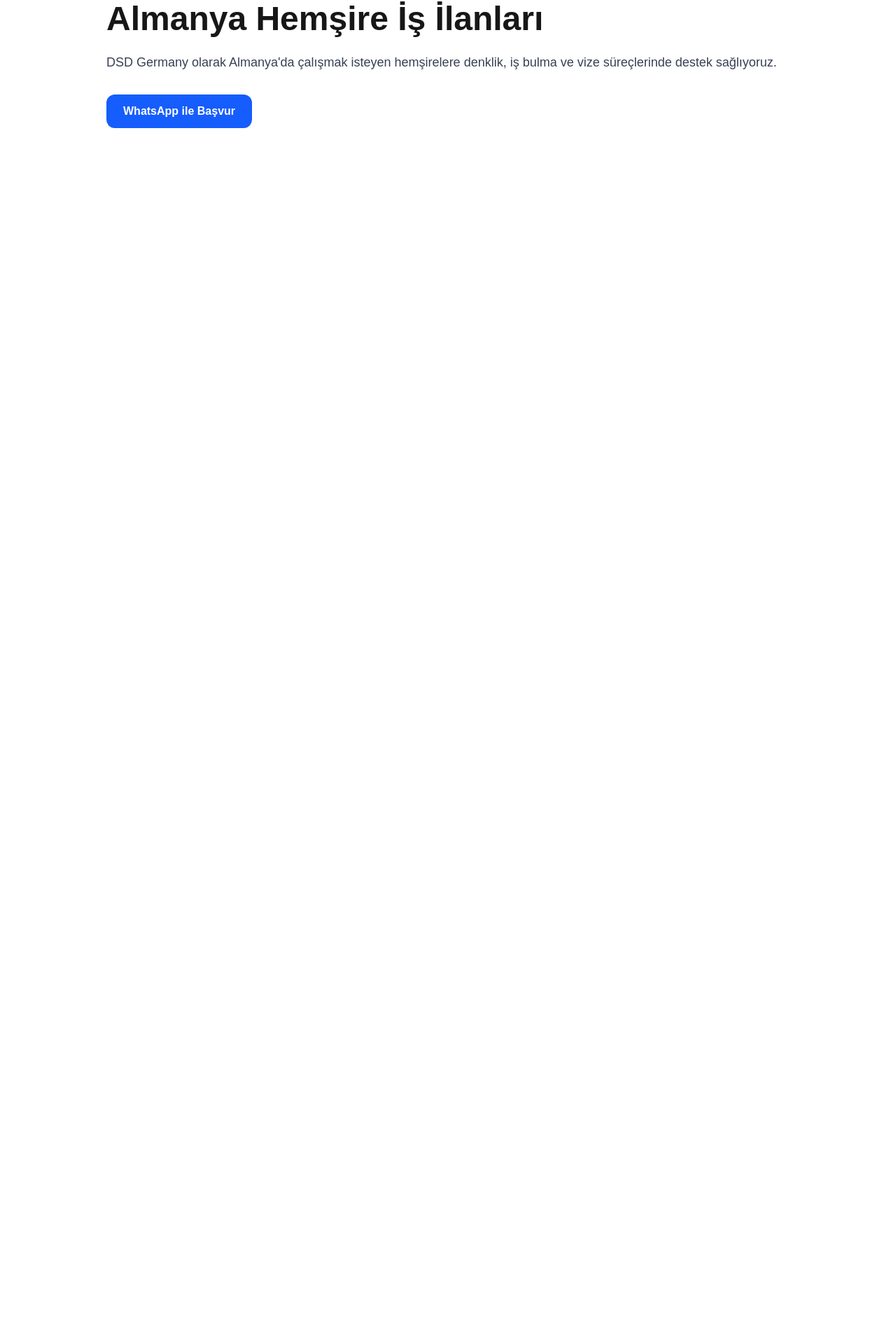
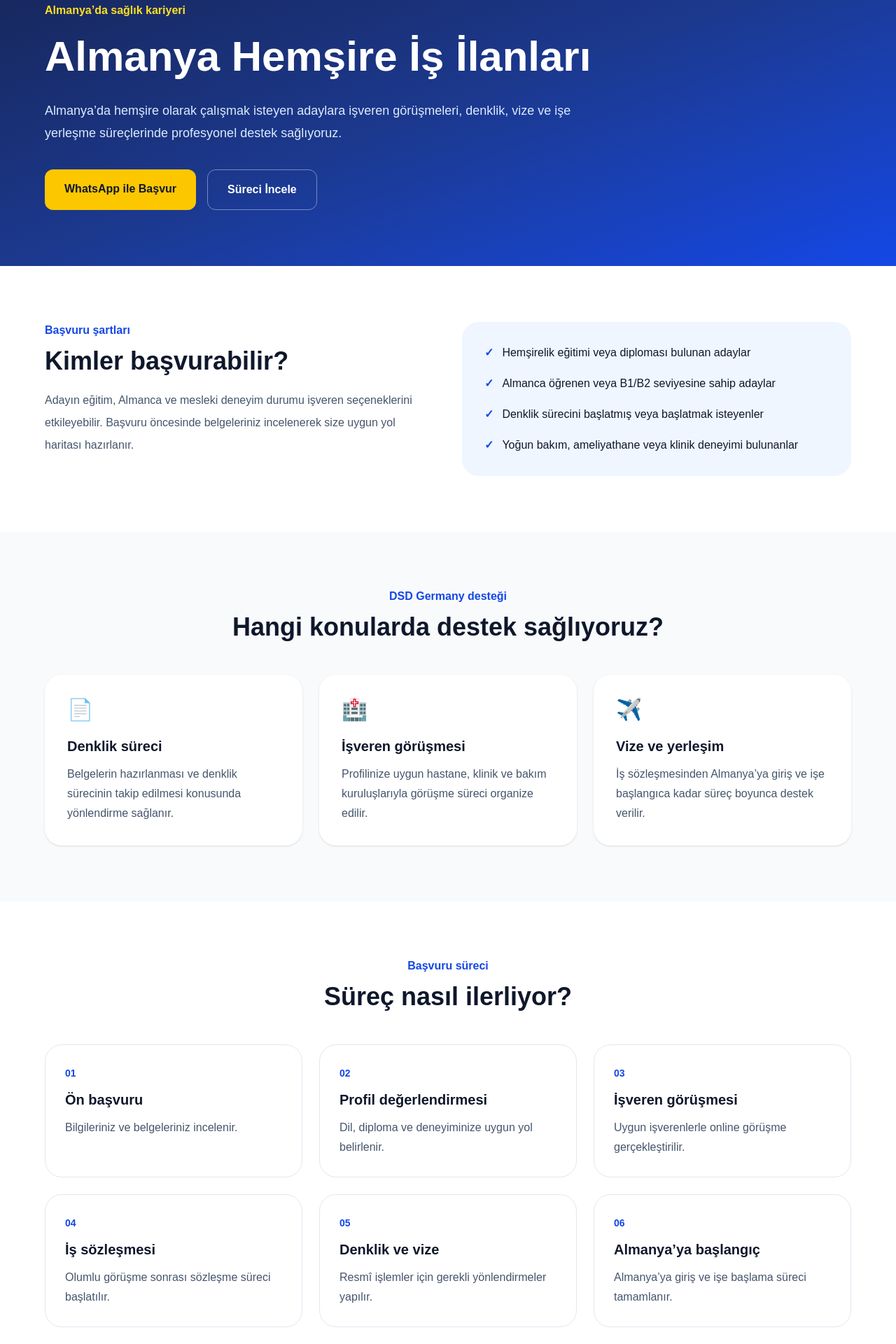
Before and after one commit to ddsdgermany/dsdgermany-website, a Next.js app: page /almanya-hemsire-is-ilanlari in a window 1280 px wide. Shown: the part 77-1997 px from the top of the page at 70% size. Before the commit the page ends 800 px from the top, so only its background shows below. Built offline with nearby package versions, Linux system fonts and the light colour scheme.

Commit message:
Hemşire sayfası tasarımı geliştirildi

```diff
--- a/app/almanya-hemsire-is-ilanlari/page.tsx
+++ b/app/almanya-hemsire-is-ilanlari/page.tsx
@@ -3,27 +3,270 @@ import type { Metadata } from "next";
 export const metadata: Metadata = {
   title: "Almanya Hemşire İş İlanları | DSD Germany",
   description:
-    "Almanya'da hemşire olarak çalışmak isteyenler için iş fırsatları, denklik ve vize desteği.",
+    "Almanya'da hemşire olarak çalışmak isteyen adaylar için iş fırsatları, denklik, Almanca, vize ve işe yerleştirme süreçleri hakkında bilgi alın.",
 };
+
+const whatsappUrl =
+  "https://wa.me/905550341617?text=Merhaba%2C%20Almanya%20hem%C5%9Fire%20i%C5%9F%20ilanlar%C4%B1%20hakk%C4%B1nda%20bilgi%20almak%20istiyorum.";
 
 export default function Page() {
   return (
-    <main className="mx-auto max-w-5xl px-6 py-20">
-      <h1 className="text-5xl font-bold mb-6">
+    <main className="bg-white text-slate-900">
+      {/* Giriş bölümü */}
+      <section className="bg-gradient-to-br from-blue-950 via-blue-900 to-blue-700 px-6 py-20 text-white">
+        <div className="mx-auto max-w-6xl">
+          <p className="mb-4 font-semibold text-yellow-300">
+            Almanya’da sağlık kariyeri
+          </p>
+
+          <h1 className="max-w-4xl text-4xl font-bold leading-tight md:text-6xl">
             Almanya Hemşire İş İlanları
           </h1>
 
-      <p className="text-lg text-gray-700 mb-8">
-        DSD Germany olarak Almanya'da çalışmak isteyen hemşirelere
-        denklik, iş bulma ve vize süreçlerinde destek sağlıyoruz.
+          <p className="mt-6 max-w-3xl text-lg leading-8 text-blue-100">
+            Almanya’da hemşire olarak çalışmak isteyen adaylara işveren
+            görüşmeleri, denklik, vize ve işe yerleşme süreçlerinde
+            profesyonel destek sağlıyoruz.
+          </p>
+
+          <div className="mt-9 flex flex-wrap gap-4">
+            <a
+              href={whatsappUrl}
+              target="_blank"
+              rel="noopener noreferrer"
+              className="rounded-xl bg-yellow-400 px-7 py-4 font-bold text-slate-900 transition hover:bg-yellow-300"
+            >
+              WhatsApp ile Başvur
+            </a>
+
+            <a
+              href="#surec"
+              className="rounded-xl border border-white/40 px-7 py-4 font-semibold text-white transition hover:bg-white/10"
+            >
+              Süreci İncele
+            </a>
+          </div>
+        </div>
+      </section>
+
+      {/* Kimler başvurabilir */}
+      <section className="px-6 py-20">
+        <div className="mx-auto max-w-6xl">
+          <div className="grid gap-10 md:grid-cols-2">
+            <div>
+              <p className="font-semibold text-blue-700">Başvuru şartları</p>
+
+              <h2 className="mt-3 text-3xl font-bold md:text-4xl">
+                Kimler başvurabilir?
+              </h2>
+
+              <p className="mt-5 leading-8 text-slate-600">
+                Adayın eğitim, Almanca ve mesleki deneyim durumu işveren
+                seçeneklerini etkileyebilir. Başvuru öncesinde belgeleriniz
+                incelenerek size uygun yol haritası hazırlanır.
+              </p>
+            </div>
+
+            <div className="rounded-3xl bg-blue-50 p-8">
+              <ul className="space-y-5">
+                <li className="flex gap-3">
+                  <span className="font-bold text-blue-700">✓</span>
+                  Hemşirelik eğitimi veya diploması bulunan adaylar
+                </li>
+
+                <li className="flex gap-3">
+                  <span className="font-bold text-blue-700">✓</span>
+                  Almanca öğrenen veya B1/B2 seviyesine sahip adaylar
+                </li>
+
+                <li className="flex gap-3">
+                  <span className="font-bold text-blue-700">✓</span>
+                  Denklik sürecini başlatmış veya başlatmak isteyenler
+                </li>
+
+                <li className="flex gap-3">
+                  <span className="font-bold text-blue-700">✓</span>
+                  Yoğun bakım, ameliyathane veya klinik deneyimi bulunanlar
+                </li>
+              </ul>
+            </div>
+          </div>
+        </div>
+      </section>
+
+      {/* Hizmetler */}
+      <section className="bg-slate-50 px-6 py-20">
+        <div className="mx-auto max-w-6xl">
+          <div className="text-center">
+            <p className="font-semibold text-blue-700">
+              DSD Germany desteği
+            </p>
+
+            <h2 className="mt-3 text-3xl font-bold md:text-4xl">
+              Hangi konularda destek sağlıyoruz?
+            </h2>
+          </div>
+
+          <div className="mt-12 grid gap-6 md:grid-cols-3">
+            <article className="rounded-3xl bg-white p-8 shadow-sm">
+              <div className="text-3xl">📄</div>
+              <h3 className="mt-5 text-xl font-bold">Denklik süreci</h3>
+              <p className="mt-3 leading-7 text-slate-600">
+                Belgelerin hazırlanması ve denklik sürecinin takip edilmesi
+                konusunda yönlendirme sağlanır.
+              </p>
+            </article>
+
+            <article className="rounded-3xl bg-white p-8 shadow-sm">
+              <div className="text-3xl">🏥</div>
+              <h3 className="mt-5 text-xl font-bold">İşveren görüşmesi</h3>
+              <p className="mt-3 leading-7 text-slate-600">
+                Profilinize uygun hastane, klinik ve bakım kuruluşlarıyla
+                görüşme süreci organize edilir.
+              </p>
+            </article>
+
+            <article className="rounded-3xl bg-white p-8 shadow-sm">
+              <div className="text-3xl">✈️</div>
+              <h3 className="mt-5 text-xl font-bold">Vize ve yerleşim</h3>
+              <p className="mt-3 leading-7 text-slate-600">
+                İş sözleşmesinden Almanya’ya giriş ve işe başlangıca kadar
+                süreç boyunca destek verilir.
+              </p>
+            </article>
+          </div>
+        </div>
+      </section>
+
+      {/* Süreç */}
+      <section id="surec" className="px-6 py-20">
+        <div className="mx-auto max-w-6xl">
+          <div className="text-center">
+            <p className="font-semibold text-blue-700">Başvuru süreci</p>
+
+            <h2 className="mt-3 text-3xl font-bold md:text-4xl">
+              Süreç nasıl ilerliyor?
+            </h2>
+          </div>
+
+          <div className="mt-12 grid gap-6 md:grid-cols-3">
+            {[
+              ["01", "Ön başvuru", "Bilgileriniz ve belgeleriniz incelenir."],
+              [
+                "02",
+                "Profil değerlendirmesi",
+                "Dil, diploma ve deneyiminize uygun yol belirlenir.",
+              ],
+              [
+                "03",
+                "İşveren görüşmesi",
+                "Uygun işverenlerle online görüşme gerçekleştirilir.",
+              ],
+              [
+                "04",
+                "İş sözleşmesi",
+                "Olumlu görüşme sonrası sözleşme süreci başlatılır.",
+              ],
+              [
+                "05",
+                "Denklik ve vize",
+                "Resmî işlemler için gerekli yönlendirmeler yapılır.",
+              ],
+              [
+                "06",
+                "Almanya’ya başlangıç",
+                "Almanya’ya giriş ve işe başlama süreci tamamlanır.",
+              ],
+            ].map(([number, title, description]) => (
+              <article
+                key={number}
+                className="rounded-3xl border border-slate-200 p-7"
+              >
+                <span className="text-sm font-bold text-blue-700">
+                  {number}
+                </span>
+
+                <h3 className="mt-3 text-xl font-bold">{title}</h3>
+
+                <p className="mt-3 leading-7 text-slate-600">
+                  {description}
+                </p>
+              </article>
+            ))}
+          </div>
+        </div>
+      </section>
+
+      {/* Sık sorulan sorular */}
+      <section className="bg-blue-50 px-6 py-20">
+        <div className="mx-auto max-w-4xl">
+          <div className="text-center">
+            <p className="font-semibold text-blue-700">Merak edilenler</p>
+
+            <h2 className="mt-3 text-3xl font-bold md:text-4xl">
+              Sık sorulan sorular
+            </h2>
+          </div>
+
+          <div className="mt-10 space-y-4">
+            <details className="rounded-2xl bg-white p-6">
+              <summary className="cursor-pointer font-bold">
+                Almanca seviyesi kaç olmalıdır?
+              </summary>
+              <p className="mt-4 leading-7 text-slate-600">
+                İşveren ve denklik sürecine göre şartlar değişebilir. B1 veya
+                B2 Almanca seviyesi adayın seçeneklerini artırır.
+              </p>
+            </details>
+
+            <details className="rounded-2xl bg-white p-6">
+              <summary className="cursor-pointer font-bold">
+                Denklik olmadan başvuru yapılabilir mi?
+              </summary>
+              <p className="mt-4 leading-7 text-slate-600">
+                Bazı pozisyonlarda denklik süreci devam ederken başvuru
+                değerlendirilebilir. Kesin durum adayın belgelerine ve
+                işverene göre belirlenir.
+              </p>
+            </details>
+
+            <details className="rounded-2xl bg-white p-6">
+              <summary className="cursor-pointer font-bold">
+                Süreç ne kadar sürer?
+              </summary>
+              <p className="mt-4 leading-7 text-slate-600">
+                Denklik, işveren, vize randevusu ve belgelerin durumuna göre
+                süre değişebilir. İncelemeden kesin süre vermek mümkün
+                değildir.
+              </p>
+            </details>
+          </div>
+        </div>
+      </section>
+
+      {/* Son başvuru alanı */}
+      <section className="px-6 py-20">
+        <div className="mx-auto max-w-6xl rounded-3xl bg-blue-950 px-8 py-14 text-center text-white">
+          <h2 className="text-3xl font-bold md:text-4xl">
+            Almanya’da hemşirelik kariyerinize başlayın
+          </h2>
+
+          <p className="mx-auto mt-5 max-w-2xl leading-8 text-blue-100">
+            Eğitim, Almanca ve mesleki deneyim bilgilerinizi paylaşın.
+            Profilinizi inceleyerek size uygun seçenekler hakkında bilgi
+            verelim.
           </p>
 
           <a
-        href="https://wa.me/905550341617"
-        className="inline-block rounded-xl bg-blue-600 px-6 py-3 text-white font-semibold"
+            href={whatsappUrl}
+            target="_blank"
+            rel="noopener noreferrer"
+            className="mt-8 inline-block rounded-xl bg-yellow-400 px-8 py-4 font-bold text-slate-900 transition hover:bg-yellow-300"
           >
-        WhatsApp ile Başvur
+            Hemen Başvur
           </a>
+        </div>
+      </section>
     </main>
   );
 }
```
Lines whose indentation alone changed are shown as unchanged.
